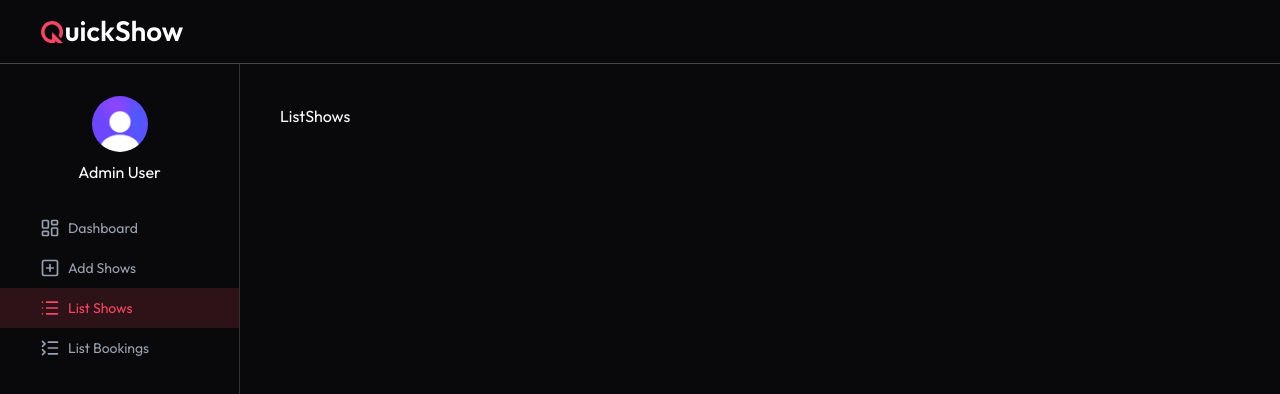
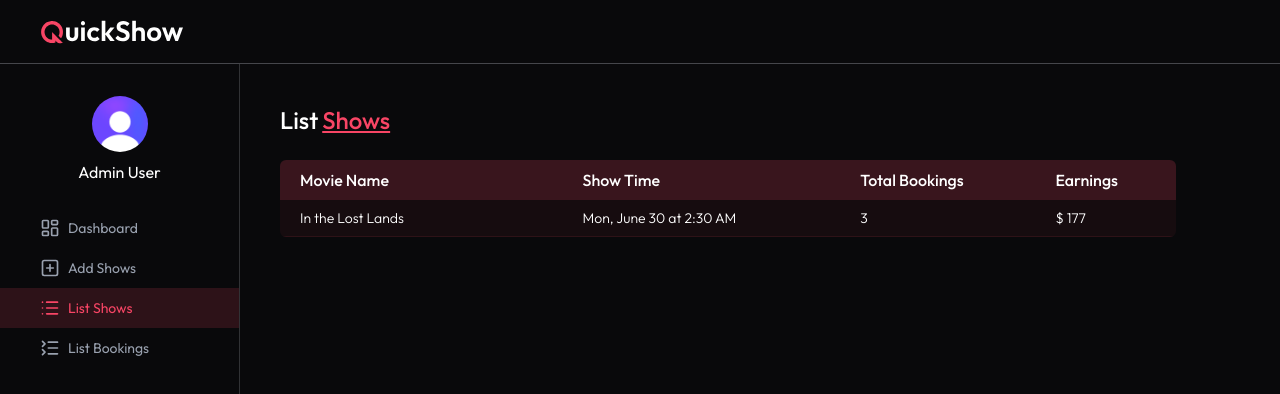
Before and after one commit to Amhar-code/QuickShow, a React (Vite) app in the folder client/: page /admin/list-shows in a window 1280 px wide. Shown: the top 394 px of the page. Built offline with nearby package versions, Linux system fonts and the light colour scheme.

Commit message:
Developed Admin Listing section of Shows

```diff
--- a/client/src/pages/admin/ListShows.jsx
+++ b/client/src/pages/admin/ListShows.jsx
@@ -1,9 +1,76 @@
-import React from 'react'
+import React, { useEffect, useState } from 'react'
+import { dummyShowsData } from '../../assets/assets';
+import Loading from '../../components/Loading';
+import Title from '../../components/admin/Title';
+import { dateFormat } from '../../lib/dateFormat';
 
 const ListShows = () => {
-    return (
-        <div>ListShows</div>
-    )
-}
+    const currency = import.meta.env.VITE_CURRENCY;
 
-export default ListShows
+    const [shows, setShows] = useState([]);
+    const [loading, setLoading] = useState(true);
+
+    const getAllShows = async () => {
+        try {
+            setShows([
+                {
+                    movie: dummyShowsData[0],
+                    showDateTime: "2025-06-30T02:30:00.000Z",
+                    showPrice: 59,
+                    occupiedSeats: {
+                        A1: "user_1",
+                        B1: "user_2",
+                        C1: "user_3"
+                    }
+                }
+            ]);
+            setLoading(false);
+        } catch (error) {
+            console.log(error);
+        }
+    };
+
+    useEffect(() => {
+        getAllShows();
+    }, []);
+
+    return !loading ? (
+        <>
+            <Title text1="List" text2="Shows" />
+            <div className="max-w-4xl mt-6 overflow-x-auto">
+                <table className="w-full border-collapse rounded-md overflow-hidden text-nowrap">
+                    <thead>
+                        <tr className="bg-primary/20 text-left text-white">
+                            <th className="p-2 font-medium pl-5">Movie Name</th>
+                            <th className="p-2 font-medium">Show Time</th>
+                            <th className="p-2 font-medium">Total Bookings</th>
+                            <th className="p-2 font-medium">Earnings</th>
+                        </tr>
+                    </thead>
+                    <tbody className="text-sm font-light">
+                        {shows.map((show, index) => (
+                            <tr
+                                key={index}
+                                className="border-b border-primary/10 bg-primary/5 even:bg-primary/10"
+                            >
+                                <td className="p-2 min-w-45 pl-5">{show.movie.title}</td>
+                                <td className="p-2">{dateFormat(show.showDateTime)}</td>
+                                <td className="p-2">
+                                    {Object.keys(show.occupiedSeats).length}
+                                </td>
+                                <td className="p-2">
+                                    {currency}{" "}
+                                    {Object.keys(show.occupiedSeats).length * show.showPrice}
+                                </td>
+                            </tr>
+                        ))}
+                    </tbody>
+                </table>
+            </div>
+        </>
+    ) : (
+        <Loading />
+    );
+};
+
+export default ListShows;
```
